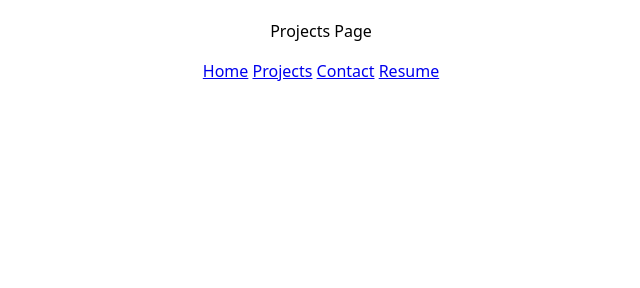
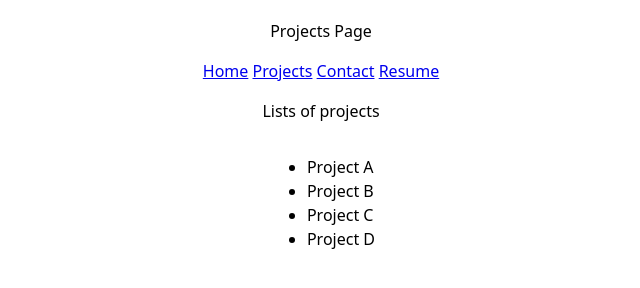
Before and after one commit to Leandr0ER/Portfolio1, a plain HTML site: page projects/index.html in a window 1280 px wide. Shown: the part 72-360 px from the top of the page, without its empty margins (319-959 px from the left). Drawn offline with Linux system fonts and the light colour scheme.

Commit message:
update center align

```diff
--- a/projects/index.html
+++ b/projects/index.html
@@ -15,5 +15,16 @@
         <a href="../contact/index.html">Contact</a>
         <a href="../resume/index.html">Resume</a>
     </nav>
+
+    <p>Lists of projects</p>
+
+    <div class="container">
+        <ul class="myUL">
+          <li>Project A</li>
+          <li>Project B</li>
+          <li>Project C</li>
+          <li>Project D</li>
+        </ul>
+    </div>
 </body>
 </html>
--- a/style.css
+++ b/style.css
@@ -5,3 +5,12 @@ body {
     font: 100%/1.5 system-ui;
     text-align: center;
    }
+
+div.container {
+  text-align: center;
+}
+
+ul.myUL {
+  display: inline-block;
+  text-align: left;
+}
```
Also changed, not shown: index.html (+1 -1 lines), resume/index.html (+4 -0 lines).
